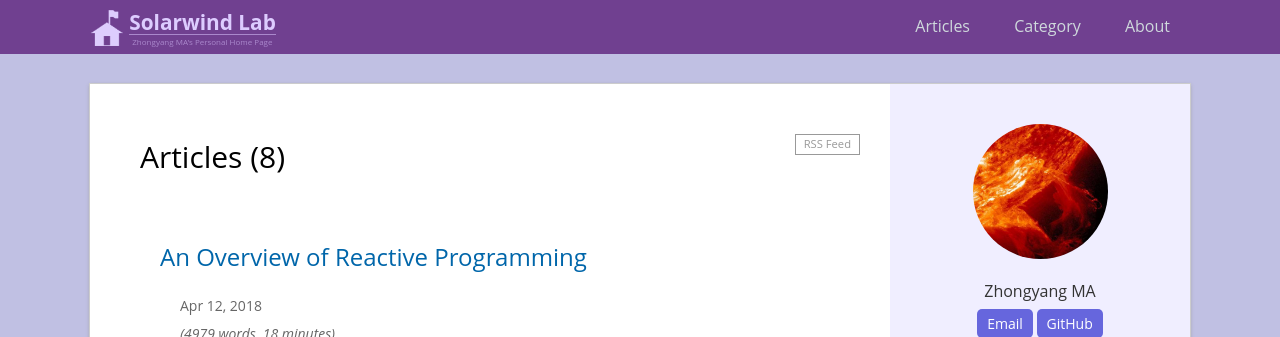
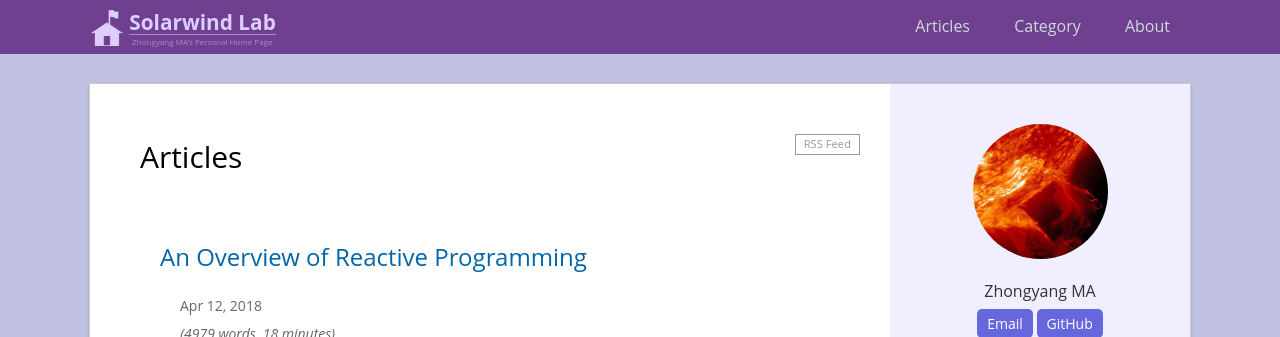
Before and after one commit to ZhongyangMA/ZhongyangMA.github.io, a Jekyll site: the page built from index.html, in a window 1280 px wide. Shown: the top 337 px of the page. Built offline with Jekyll 4.4.1, drawn with Linux system fonts in a browser that asks for light colours; the list of posts is cut into pages by our own code.

Commit message:
remove num

```diff
--- a/index.html
+++ b/index.html
@@ -4,7 +4,7 @@ layout: default
 
 <div class="home">
   <a class="rss-link" href="{{ "/feed.xml" | prepend: site.baseurl }}">RSS Feed</a>
-  <h1 class="page-heading">Articles ({{ paginator.total_posts }})</h1>
+  <h1 class="page-heading">Articles</h1>
   <ul class="post-list">
     {% for post in paginator.posts %}
       <li>
```
